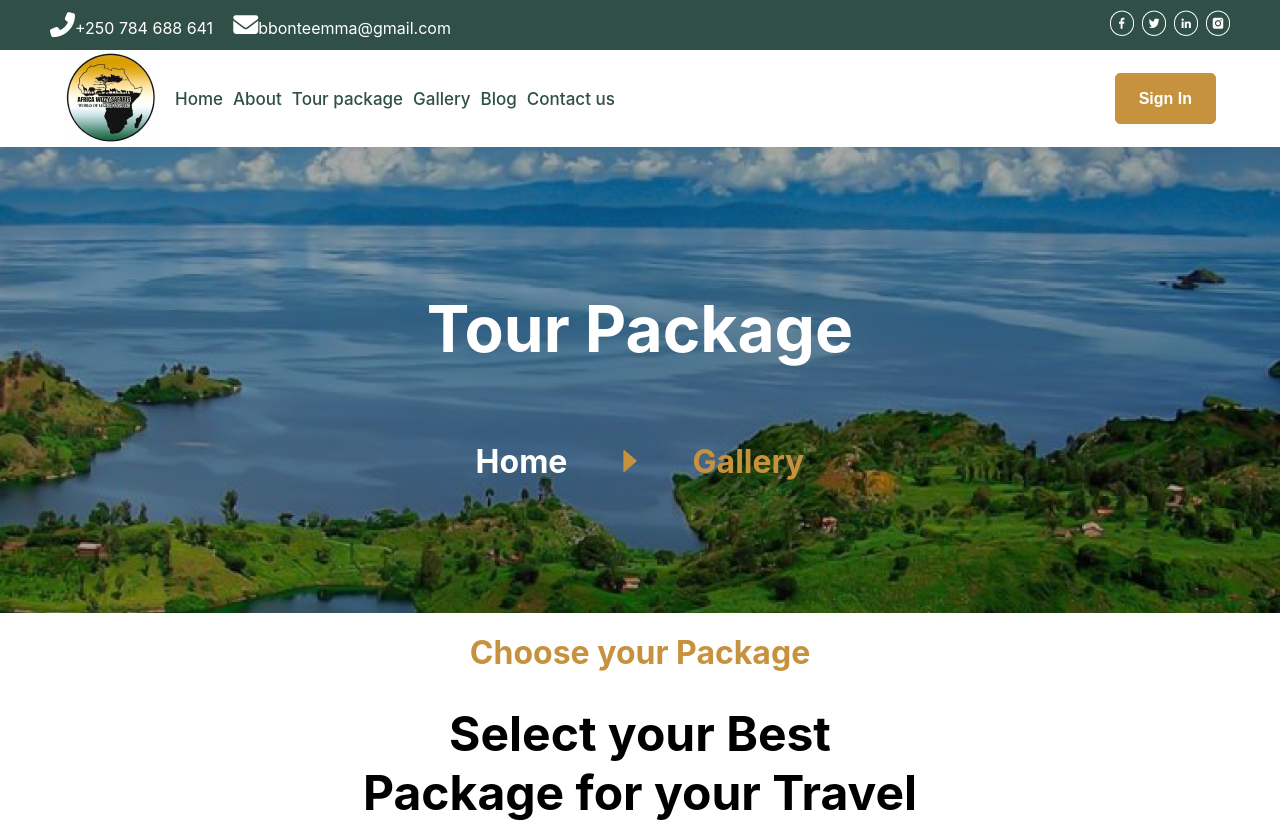
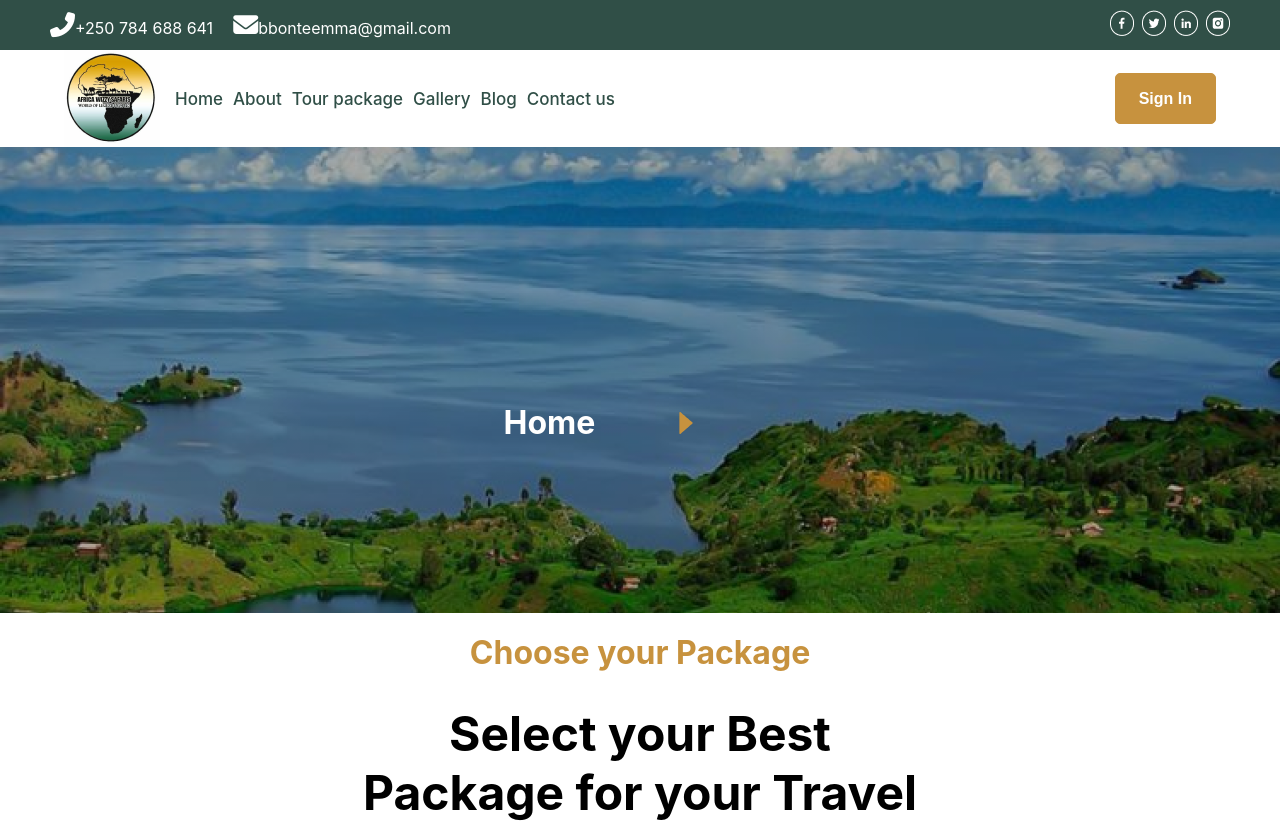
Before and after one commit to kadjialan/figma-page-react, a React (Create React App) app: page /tourpackage in a window 1280 px wide. Shown: the top 823 px of the page. Built offline with nearby package versions, Linux system fonts and the light colour scheme.

Commit message:
prop validation

```diff
--- a/src/components/Hero3/Hero3.css
+++ b/src/components/Hero3/Hero3.css
@@ -16,3 +16,28 @@
   color: #fff;
   text-align: center;
 }
+
+.subhero {
+  display: flex;
+  width: 422px;
+  justify-content: space-evenly;
+  align-items: center;
+}
+
+.subhero h2 {
+  font-weight: 700;
+  font-size: 32px;
+  color: #fff;
+}
+
+.subhero h3 {
+  font-weight: 700;
+  font-size: 32px;
+  color: #c7923e;
+}
+
+@media screen and (max-width: 375px) {
+  .subhero {
+    width: 300px;
+  }
+}
--- a/src/components/Hero3/Hero3.jsx
+++ b/src/components/Hero3/Hero3.jsx
@@ -1,12 +1,22 @@
 import React from 'react';
-import Subhero from '../Subhero/Subhero';
+import PropTypes from 'prop-types';
+import Play from '../../asserts/images/play.png';
 import './Hero3.css';
 
-export default function Hero3({ children }) {
+export default function Hero3({ data, text }) {
   return (
     <div className="hero3">
-      <h1 className="hero3__h1">{children}</h1>
-      <Subhero>Tour Package</Subhero>
+      <h1 className="hero3__h1">{data}</h1>
+      <div className="subhero">
+        <h2>Home</h2>
+        <img src={Play} alt="arrow" />
+        <h3>{text}</h3>
+      </div>
     </div>
   );
 }
+
+Hero3.propTypes = {
+  data: PropTypes.string.isRequired,
+  text: PropTypes.string.isRequired,
+};
--- a/src/components/Subhero/Subhero.css
+++ b/src/components/Subhero/Subhero.css
@@ -1,4 +1,4 @@
-.subhero {
+/* .subhero {
   display: flex;
   width: 422px;
   justify-content: space-evenly;
@@ -21,4 +21,4 @@
   .subhero {
     width: 300px;
   }
-}
+} */
```
Also changed, not shown: src/components/Subhero/Subhero.jsx (+6 -1 lines).
